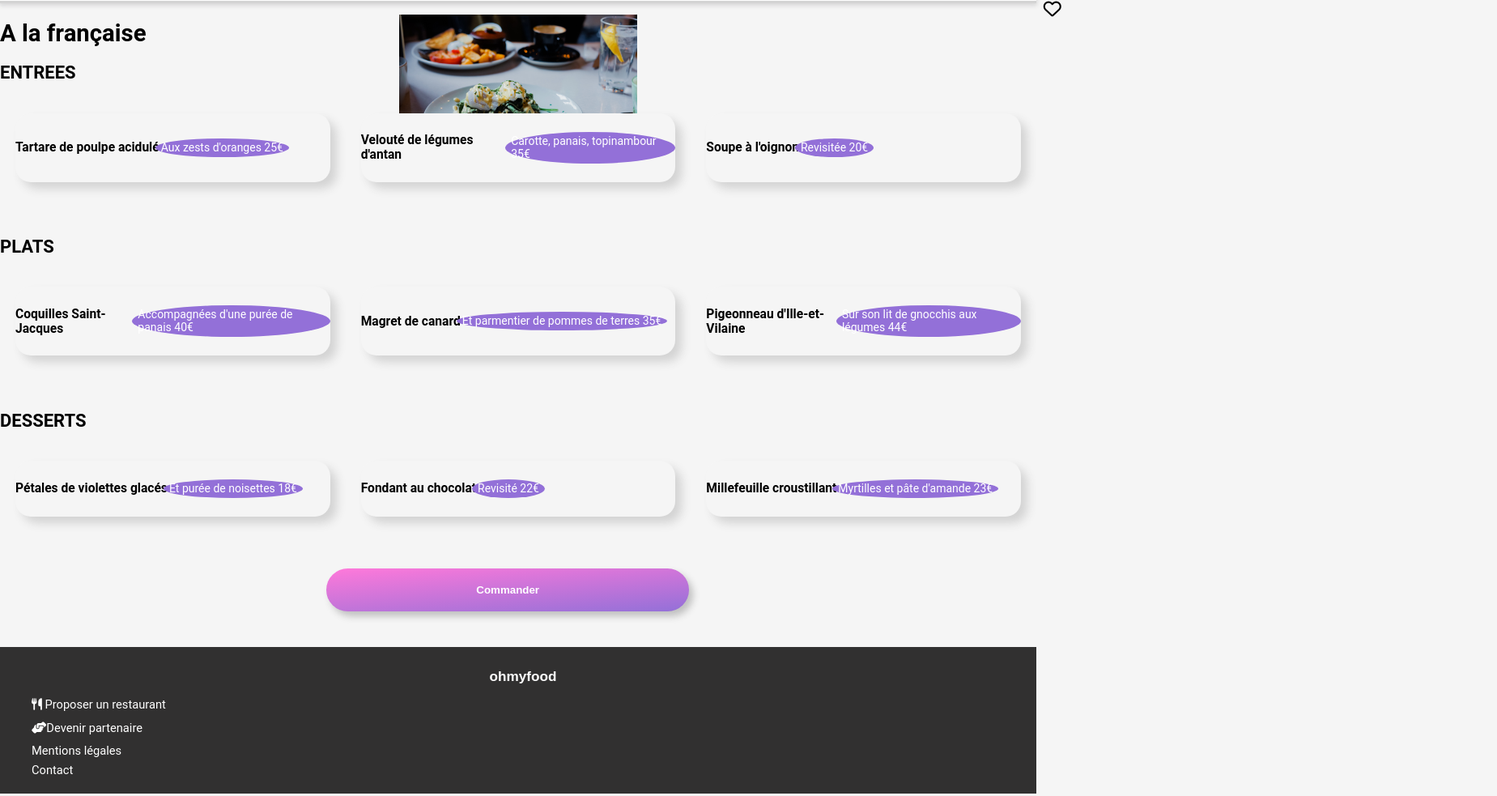
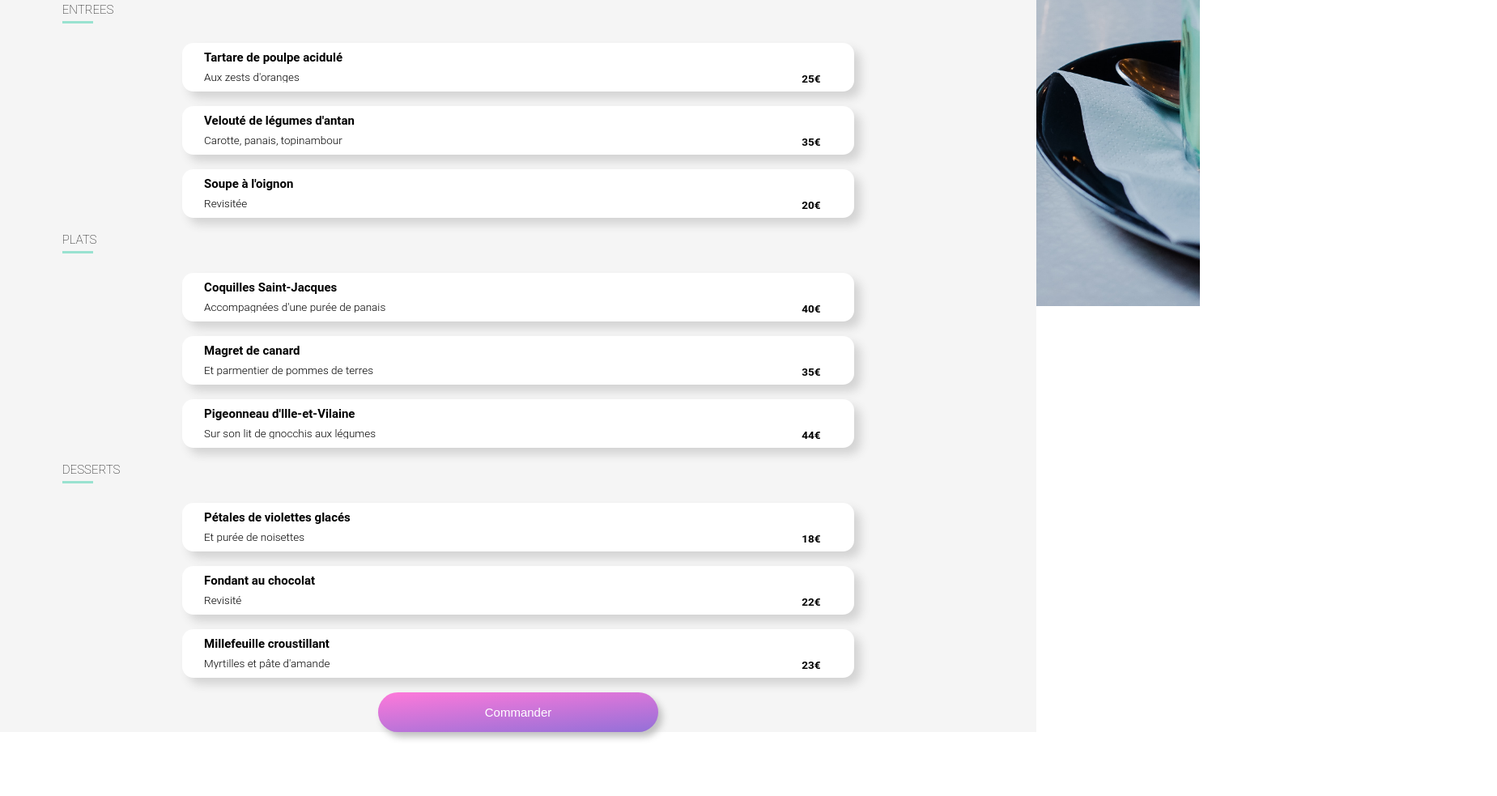
Before and after one commit to LaetitiaR32/LaetitiaReschid_3_15032021, a website: page A la française.html in a window 1280 px wide. Shown: the part 90-1073 px from the top of the page at 81% size, 1849 px wide, since content can reach past the window. Drawn offline with Linux system fonts and the light colour scheme; files whose address does not match are found by name.

Commit message:
Mise en place A la francaise

```diff
--- a/A la française.html
+++ b/A la française.html
@@ -12,43 +12,97 @@
         <!--En-tete-->
         <header>
 
-            <div class="center">
+            <div class="center1">
             <i class="fas fa-arrow-left"></i><img src="logo/ohmyfood.png" width="40%"  alt="logo"></img>
-            <img src="accueil--photo2.jpg"  width="100%" alt="image"></img><!--modifier avec l'image de la maquette-->
+            <img src="restaurants/accueil--photo2.jpg"  width="100%" alt="image"></img><!--modifier avec l'image de la maquette-->
             </div>
 
         </header>
-        <main> <!--A la française-->
+        <main class="fond"> <!--A la française-->
 
             <div class="liste"> <!--changer la class : a voir-->
 
-                <h1>A la française  <i class="far fa-heart iconeHeart"></i></h1>
+                <h1 class="titre1">A la française  <i class="far fa-heart iconeHeart"></i></h1>
 
-                <h2>ENTREES</h2>
+                <h2 class="titre2">ENTREES</h2>
 
-                <ul class="menu">
-                    <li class="menu__item"><h3>Tartare de poulpe acidulé</h3> <p>Aux zests d'oranges 25€</p> </li> <!-- a voir si il faut modifier le nom des class -->
-                    <li class="menu__item"><h3>Velouté de légumes d'antan</h3> <p>Carotte, panais, topinambour 35€</p> </li>
-                    <li class="menu__item"><h3>Soupe à l'oignon</h3> <p>Revisitée 20€</p> </li>     <!--liste menu actif en surbrillance -->
+                <ul class="menu1">
+                    <li class="menu1__item">
+
+                        <div id="texte"> <h3 class="titre3">Tartare de poulpe acidulé</h3>  <p class="sous-titre">Aux zests d'oranges</p> </div>
+                        <div id="cout"> <p class="prix"> 25€</p> </div>
+                        <div id="checkbox">  <i class="fas fa-check-circle iCircle"></i></div> </li>  <!-- CHECKBOX : <input id="checkbox" type="checkbox"> -->
+
+                     <li class="menu1__item">
+                        <div id="texte"> <h3 class="titre3">Velouté de légumes d'antan</h3>  <p class="sous-titre">Carotte, panais, topinambour </p> </div>
+                        <div id="cout"> <p class="prix"> 35€ </p> </div>
+                        <div id="checkbox">  <i class="fas fa-check-circle iCircle"></i></div> </li>  <!-- CHECKBOX : <input id="checkbox" type="checkbox"> -->
+
+                    <li class="menu1__item">
+                        <div id="texte"> <h3 class="titre3">Soupe à l'oignon</h3>  <p class="sous-titre">Revisitée </p></div>
+                        <div id="cout"> <p class="prix"> 20€ </p> </div>
+                        <div id="checkbox">  <i class="fas fa-check-circle iCircle"></i> </div> </li>
+
+
+
+                    </li>
                 </ul>
 
-                <h2>PLATS</h2>
+                <h2 class="titre2">PLATS</h2>
 
-                <ul class="menu">
-                    <li class="menu__item"><h3>Coquilles Saint-Jacques</h3> <p>Accompagnées d'une purée de panais 40€</p> </li>
-                    <li class="menu__item"><h3>Magret de canard</h3> <p>Et parmentier de pommes de terres 35€</p> </li>
-                    <li class="menu__item"><h3>Pigeonneau d'Ille-et-Vilaine</h3> <p>Sur son lit de gnocchis aux légumes 44€</p> </li>
+                <ul class="menu1">
+                    <li class="menu1__item">
+
+                        <div id="texte"> <h3 class="titre3">Coquilles Saint-Jacques</h3>  <p class="sous-titre">Accompagnées d'une purée de panais</p> </div>
+                        <div id="cout"> <p class="prix"> 40€</p> </div>
+                        <div id="checkbox">  <i class="fas fa-check-circle iCircle"></i></div>
+
+                    </li> <!-- CHECKBOX : <input id="checkbox" type="checkbox"> -->
+
+                    <li class="menu1__item">
+                        <div id="texte"> <h3 class="titre3">Magret de canard</h3>  <p class="sous-titre">Et parmentier de pommes de terres</p> </div>
+                        <div id="cout"> <p class="prix"> 35€</p> </div>
+                        <div id="checkbox">  <i class="fas fa-check-circle iCircle"></i></div>
+
+                    </li> <!-- CHECKBOX : <input id="checkbox" type="checkbox"> -->
+
+                    <li class="menu1__item">
+                        <div id="texte"> <h3 class="titre3">Pigeonneau d'Ille-et-Vilaine</h3>  <p class="sous-titre">Sur son lit de gnocchis aux légumes</p> </div>
+                        <div id="cout"> <p class="prix"> 44€</p> </div>
+                        <div id="checkbox">  <i class="fas fa-check-circle iCircle"></i></div>
+
+                    </li>  <!-- CHECKBOX : <input id="checkbox" type="checkbox"> -->
+
                 </ul>
 
-                <h2>DESSERTS</h2>
+                <h2 class="titre2">DESSERTS</h2>
 
-                <ul class="menu">
-                    <li class="menu__item"><h3>Pétales de violettes glacés</h3> <p>Et purée de noisettes 18€</p> </li>
-                    <li class="menu__item"><h3>Fondant au chocolat</h3> <p>Revisité 22€</p> </li>
-                    <li class="menu__item"><h3>Millefeuille croustillant</h3> <p>Myrtilles et pâte d'amande 23€</p> </li>
+                <ul class="menu1">
+                    <li class="menu1__item">
+                        <div id="texte"> <h3 class="titre3">Pétales de violettes glacés</h3>  <p class="sous-titre">Et purée de noisettes</p> </div>
+                        <div id="cout"> <p class="prix">18€ </p> </div>
+                        <div id="checkbox">  <i class="fas fa-check-circle iCircle"></i></div>
+
+                    </li>  <!-- CHECKBOX : <input id="checkbox" type="checkbox"> -->
+
+                    <li class="menu1__item">
+                        <div id="texte"> <h3 class="titre3">Fondant au chocolat</h3>  <p class="sous-titre">Revisité </p> </div>
+                        <div id="cout"> <p class="prix"> 22€</p> </div>
+                        <div id="checkbox">  <i class="fas fa-check-circle iCircle"></i></div>
+
+                    </li>  <!-- CHECKBOX : <input id="checkbox" type="checkbox"> -->
+
+
+                    <li class="menu1__item">
+                        <div id="texte"> <h3 class="titre3">Millefeuille croustillant</h3>  <p class="sous-titre">Myrtilles et pâte d'amande </p></div>
+                        <div id="cout"> <p class="prix"> 23€ </p> </div>
+                        <div id="checkbox">  <i class="fas fa-check-circle iCircle"></i></div>
+
+                    </li>  <!-- CHECKBOX : <input id="checkbox" type="checkbox"> -->
+
                 </ul>
 
-                <button>Commander</button>
+                <button class="btn">Commander</button>
 
             </div>
         </main>
--- a/sass/base/_base.scss
+++ b/sass/base/_base.scss
@@ -3,7 +3,7 @@
             font-family: $font-family__txt,sans-serif;
             margin: 0;
             overflow-x: hidden;
-            background-color: whitesmoke;
+
 
             }
 
@@ -12,8 +12,13 @@
 
         main {
             background-color: $bgd-color;
+            padding-top: 24px;
+            margin-top: 29px;
+
+
             @include md {
                 margin-top: 18px;
+                padding-top: 0px;
             }
         }
 
--- a/sass/composants/_loader.scss
+++ b/sass/composants/_loader.scss
@@ -1,6 +1,6 @@
 
            .section{
-
+           color: yellow;
 
 
         }
--- a/sass/layouts /_header.scss
+++ b/sass/layouts /_header.scss
@@ -2,23 +2,19 @@
     align-items: center;
   }
 
-  nav{
-    background-color: white;
-  }
 
 
     /*réservation de menus*/
     .grey {
         background-color:$bgd-color;
         margin-bottom: 39px;
-        /*padding-bottom: 46px;*/
         margin-top: 49px;
+        padding-bottom: 42px;
         @include md {
           margin-top: 51px;
-          padding-bottom: 56px;
         }
         @include xl {
-          margin-top: 51px;
+          margin-top: 38px;
         }
 
            h2 {
--- a/sass/layouts /_navigation.scss
+++ b/sass/layouts /_navigation.scss
@@ -1,16 +1,26 @@
      .titre { /* Partie Fonctionnement*/
-      margin-left: 7%;
-        margin-bottom: 16px;
-        padding-top: 13px;
+      margin-left: 8%;
+      margin-bottom: 16px;
         @include md {
           margin-left: 4%;
+
         }
+    }
+
+    .titre_main {
+      margin-top: 8px;
+      margin-left: 8%;
+      @include md {
+        margin-left: 4%;
+        padding-top: 38px;
+
+      }
     }
 
     .menu {
         width: 100%;
         padding: 0;
-        padding-bottom: 30px;
+        padding-bottom: 5px;
 
         @include md {
           display: flex;
@@ -49,6 +59,9 @@
         padding: $pdg +10;
         font-size: 17px;
         color: dimgrey;
+        @include md {
+          padding: $pdg +5;
+        }
         @include xl {
           padding-left: 12%;
           padding-right: 12%;
```
Also changed, not shown: La note enchantée.html (+1 -1 lines), Le délice des sens.html (+1 -1 lines), index.html (+1 -1 lines), style.css, 1 other file.
